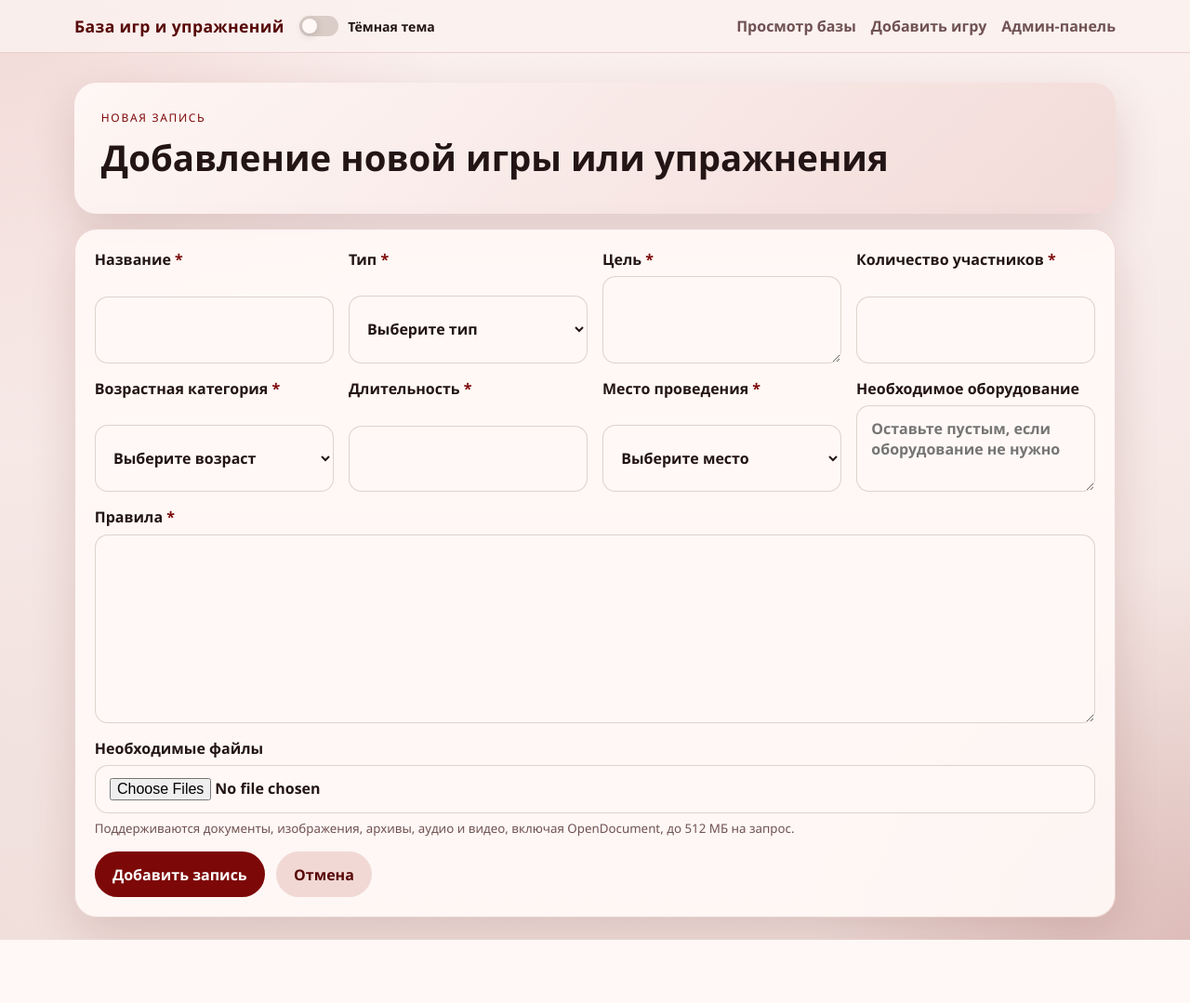
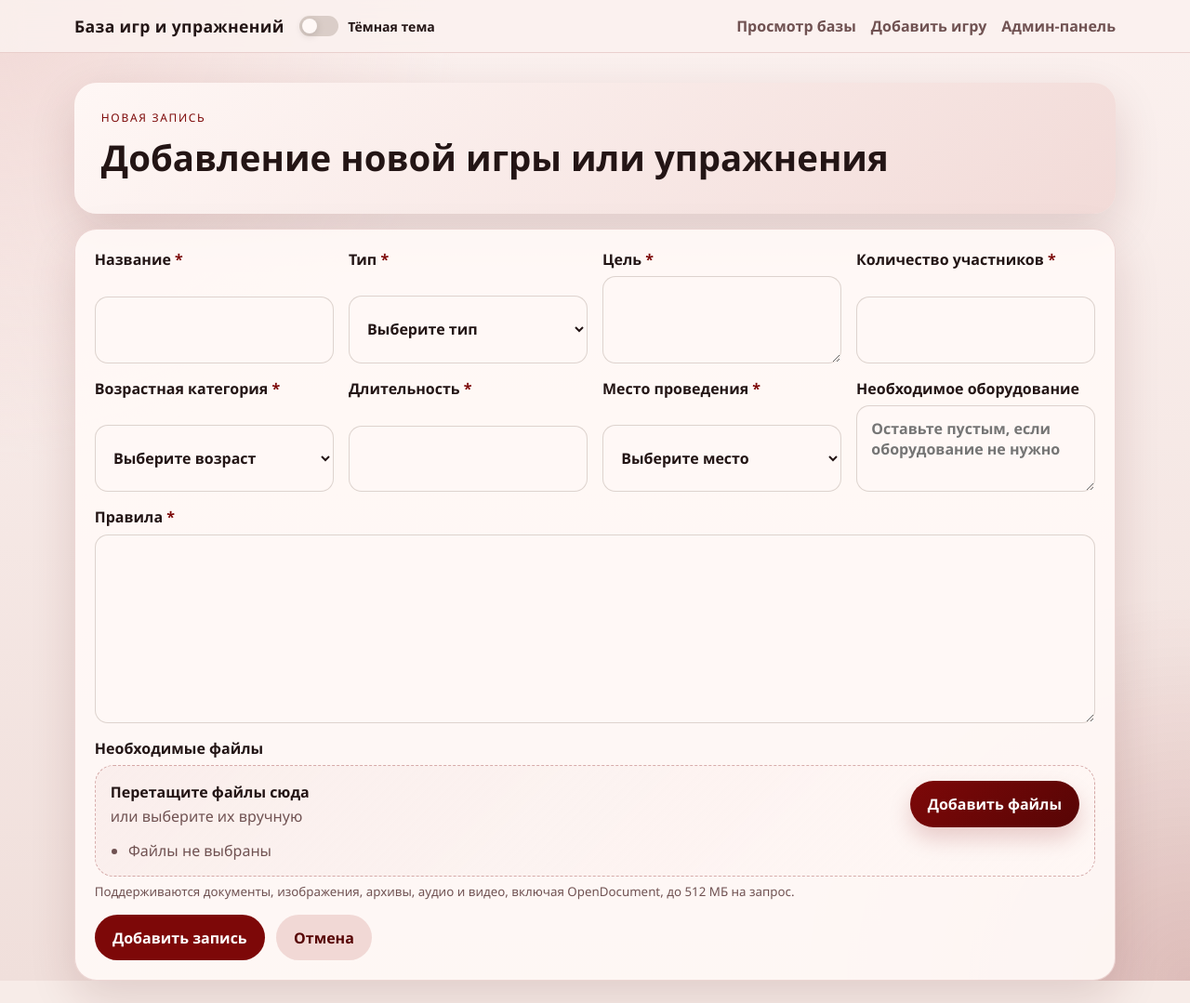
Before and after one commit to Wool5443/games_manual, a Flask app: page /games/new in a window 1280 px wide. Shown: the whole page at 93% size. Before the commit the page ends 1011 px from the top, so only its background shows below. Run offline with Flask 3, Linux system fonts and the light colour scheme; data comes from the database, SQL or seed files in the repository.

Commit message:
Improve theming and file upload UI

```diff
--- /dev/null
+++ b/static/palette.css
@@ -0,0 +1,39 @@
+:root {
+  --bg: #f7ece8;
+  --panel: rgba(255, 249, 247, 0.92);
+  --panel-strong: #fff8f6;
+  --header-bg: rgba(251, 241, 239, 0.85);
+  --hero-bg: linear-gradient(135deg, rgba(255, 248, 246, 0.96), rgba(241, 216, 213, 0.88));
+  --card-bg: rgba(255, 248, 246, 0.92);
+  --toggle-thumb: #fff8f6;
+  --text: #231515;
+  --muted: #705252;
+  --line: rgba(125, 8, 8, 0.14);
+  --accent: #7d0808;
+  --accent-dark: #570505;
+  --accent-soft: #f1d8d5;
+  --success: #2f6b3b;
+  --warning: #8b5e00;
+  --danger: #7d0808;
+  --shadow: 0 18px 50px rgba(82, 12, 12, 0.14);
+}
+
+[data-theme="dark"] {
+  --bg: #1a1011;
+  --panel: rgba(40, 24, 25, 0.92);
+  --panel-strong: #3a2224;
+  --header-bg: rgba(30, 18, 19, 0.88);
+  --hero-bg: linear-gradient(135deg, rgba(46, 27, 28, 0.96), rgba(62, 30, 31, 0.92));
+  --card-bg: rgba(43, 24, 25, 0.94);
+  --toggle-thumb: #f5e8e4;
+  --text: #f5e8e4;
+  --muted: #c8a9a2;
+  --line: rgba(241, 216, 213, 0.12);
+  --accent: #d64b4b;
+  --accent-dark: #f07a7a;
+  --accent-soft: rgba(214, 75, 75, 0.18);
+  --success: #79c08a;
+  --warning: #f0c36d;
+  --danger: #f07a7a;
+  --shadow: 0 18px 50px rgba(0, 0, 0, 0.35);
+}
--- a/static/styles.css
+++ b/static/styles.css
@@ -1,43 +1,16 @@
-:root {
-  --bg: #f7ece8;
-  --panel: rgba(255, 249, 247, 0.92);
-  --panel-strong: #fff8f6;
-  --text: #231515;
-  --muted: #705252;
-  --line: rgba(125, 8, 8, 0.14);
-  --accent: #7d0808;
-  --accent-dark: #570505;
-  --accent-soft: #f1d8d5;
-  --success: #2f6b3b;
-  --warning: #8b5e00;
-  --danger: #7d0808;
-  --shadow: 0 18px 50px rgba(82, 12, 12, 0.14);
+* {
+  box-sizing: border-box;
 }
 
-[data-theme="dark"] {
-  --bg: #1a1011;
-  --panel: rgba(40, 24, 25, 0.92);
-  --panel-strong: #2a1718;
-  --text: #f5e8e4;
-  --muted: #c8a9a2;
-  --line: rgba(241, 216, 213, 0.12);
-  --accent: #d64b4b;
-  --accent-dark: #f07a7a;
-  --accent-soft: rgba(214, 75, 75, 0.18);
-  --success: #79c08a;
-  --warning: #f0c36d;
-  --danger: #f07a7a;
-  --shadow: 0 18px 50px rgba(0, 0, 0, 0.35);
-}
-
-* {
-  box-sizing: border-box;
+html {
+  background: var(--bg);
 }
 
 body {
   margin: 0;
   font-family: "Segoe UI", sans-serif;
   color: var(--text);
+  background-color: var(--bg);
   background:
     radial-gradient(circle at top left, rgba(241, 216, 213, 0.95), transparent 30%),
     radial-gradient(circle at bottom right, rgba(125, 8, 8, 0.16), transparent 25%),
@@ -89,6 +62,7 @@ a {
   font-weight: 700;
   letter-spacing: 0.02em;
   text-decoration: none;
+  color: var(--text);
 }
 
 .nav {
@@ -288,6 +271,85 @@ small {
 
 .required-mark {
   color: var(--accent);
+}
+
+.file-dropzone {
+  border: 1px dashed rgba(125, 8, 8, 0.3);
+  border-radius: 20px;
+  background:
+    linear-gradient(135deg, rgba(241, 216, 213, 0.28), rgba(255, 248, 246, 0.7));
+  padding: 1rem;
+  transition: border-color 0.2s ease, background 0.2s ease, transform 0.2s ease;
+}
+
+.file-dropzone.is-dragover {
+  border-color: var(--accent);
+  background:
+    linear-gradient(135deg, rgba(241, 216, 213, 0.45), rgba(255, 248, 246, 0.88));
+  transform: translateY(-1px);
+}
+
+.file-dropzone-inner {
+  display: flex;
+  align-items: center;
+  justify-content: space-between;
+  gap: 1rem;
+  flex-wrap: wrap;
+}
+
+.file-dropzone-copy {
+  display: grid;
+  gap: 0.2rem;
+}
+
+.file-dropzone-copy strong {
+  font-size: 1rem;
+}
+
+.file-dropzone-copy span {
+  color: var(--muted);
+  font-weight: 500;
+}
+
+.file-input {
+  position: absolute;
+  width: 1px;
+  height: 1px;
+  padding: 0;
+  margin: -1px;
+  overflow: hidden;
+  clip: rect(0, 0, 0, 0);
+  white-space: nowrap;
+  border: 0;
+}
+
+.file-picker-button {
+  background: linear-gradient(135deg, var(--accent), var(--accent-dark));
+  color: #fff;
+  box-shadow: 0 12px 24px rgba(125, 8, 8, 0.18);
+}
+
+.selected-files {
+  margin: 0.9rem 0 0;
+  padding-left: 1.2rem;
+  color: var(--muted);
+  font-weight: 500;
+}
+
+.selected-files li + li {
+  margin-top: 0.35rem;
+}
+
+[data-theme="dark"] .file-dropzone {
+  border-color: rgba(240, 122, 122, 0.4);
+  background:
+    linear-gradient(135deg, rgba(214, 75, 75, 0.12), rgba(58, 34, 36, 0.88));
+}
+
+[data-theme="dark"] .file-dropzone.is-dragover {
+  border-color: var(--accent-dark);
+  background:
+    linear-gradient(135deg, rgba(214, 75, 75, 0.2), rgba(70, 34, 36, 0.96));
 }
 
 .actions {
--- a/templates/base.html
+++ b/templates/base.html
@@ -7,11 +7,13 @@
     <script>
       (function () {
         const savedTheme = localStorage.getItem("theme");
-        if (savedTheme === "dark") {
+        const systemPrefersDark = window.matchMedia("(prefers-color-scheme: dark)").matches;
+        if (savedTheme === "dark" || (!savedTheme && systemPrefersDark)) {
           document.documentElement.dataset.theme = "dark";
         }
       })();
     </script>
+    <link rel="stylesheet" href="{{ url_for('static', filename='palette.css') }}">
     <link rel="stylesheet" href="{{ url_for('static', filename='styles.css') }}">
   </head>
   <body>
@@ -51,6 +53,7 @@
         const root = document.documentElement;
         const toggle = document.getElementById("theme-toggle");
         if (!toggle) return;
+        const mediaQuery = window.matchMedia("(prefers-color-scheme: dark)");
 
         const applyTheme = (theme) => {
           if (theme === "dark") {
@@ -62,7 +65,13 @@
           }
         };
 
-        applyTheme(localStorage.getItem("theme"));
+        const getPreferredTheme = () => {
+          const savedTheme = localStorage.getItem("theme");
+          if (savedTheme) return savedTheme;
+          return mediaQuery.matches ? "dark" : "light";
+        };
+
+        applyTheme(getPreferredTheme());
 
         toggle.addEventListener("click", function () {
           const nextTheme = root.dataset.theme === "dark" ? "light" : "dark";
@@ -73,7 +82,14 @@
           }
           applyTheme(nextTheme);
         });
+
+        mediaQuery.addEventListener("change", function () {
+          if (!localStorage.getItem("theme")) {
+            applyTheme(getPreferredTheme());
+          }
+        });
       })();
     </script>
+    {% block scripts %}{% endblock %}
   </body>
 </html>
--- a/templates/game_form.html
+++ b/templates/game_form.html
@@ -74,7 +74,19 @@
 
       <label class="full-width">
         <span>Необходимые файлы</span>
-        <input type="file" name="files" multiple>
+        <div class="file-dropzone" id="file-dropzone">
+          <input class="file-input" id="game-files" type="file" name="files" multiple>
+          <div class="file-dropzone-inner">
+            <div class="file-dropzone-copy">
+              <strong>Перетащите файлы сюда</strong>
+              <span>или выберите их вручную</span>
+            </div>
+            <button class="file-picker-button" type="button" id="file-picker-button">Добавить файлы</button>
+          </div>
+          <ul class="selected-files" id="selected-files">
+            <li>Файлы не выбраны</li>
+          </ul>
+        </div>
         <small>Поддерживаются документы, изображения, архивы, аудио и видео, включая OpenDocument, до 512 МБ на запрос.</small>
       </label>
 
@@ -97,3 +109,63 @@
     </form>
   </section>
 {% endblock %}
+
+{% block scripts %}
+  <script>
+    (function () {
+      const dropzone = document.getElementById("file-dropzone");
+      const input = document.getElementById("game-files");
+      const button = document.getElementById("file-picker-button");
+      const fileList = document.getElementById("selected-files");
+      if (!dropzone || !input || !button || !fileList) return;
+
+      const renderFiles = () => {
+        const files = Array.from(input.files || []);
+        fileList.innerHTML = "";
+
+        if (!files.length) {
+          const item = document.createElement("li");
+          item.textContent = "Файлы не выбраны";
+          fileList.appendChild(item);
+          return;
+        }
+
+        files.forEach((file) => {
+          const item = document.createElement("li");
+          item.textContent = file.name;
+          fileList.appendChild(item);
+        });
+      };
+
+      button.addEventListener("click", function () {
+        input.click();
+      });
+
+      input.addEventListener("change", renderFiles);
+
+      ["dragenter", "dragover"].forEach((eventName) => {
+        dropzone.addEventListener(eventName, function (event) {
+          event.preventDefault();
+          dropzone.classList.add("is-dragover");
+        });
+      });
+
+      ["dragleave", "dragend", "drop"].forEach((eventName) => {
+        dropzone.addEventListener(eventName, function (event) {
+          event.preventDefault();
+          dropzone.classList.remove("is-dragover");
+        });
+      });
+
+      dropzone.addEventListener("drop", function (event) {
+        const files = event.dataTransfer ? event.dataTransfer.files : null;
+        if (!files || !files.length) return;
+
+        const transfer = new DataTransfer();
+        Array.from(files).forEach((file) => transfer.items.add(file));
+        input.files = transfer.files;
+        renderFiles();
+      });
+    })();
+  </script>
+{% endblock %}
```
Also changed, not shown: other parts of static/styles.css (+25 -5 lines).
